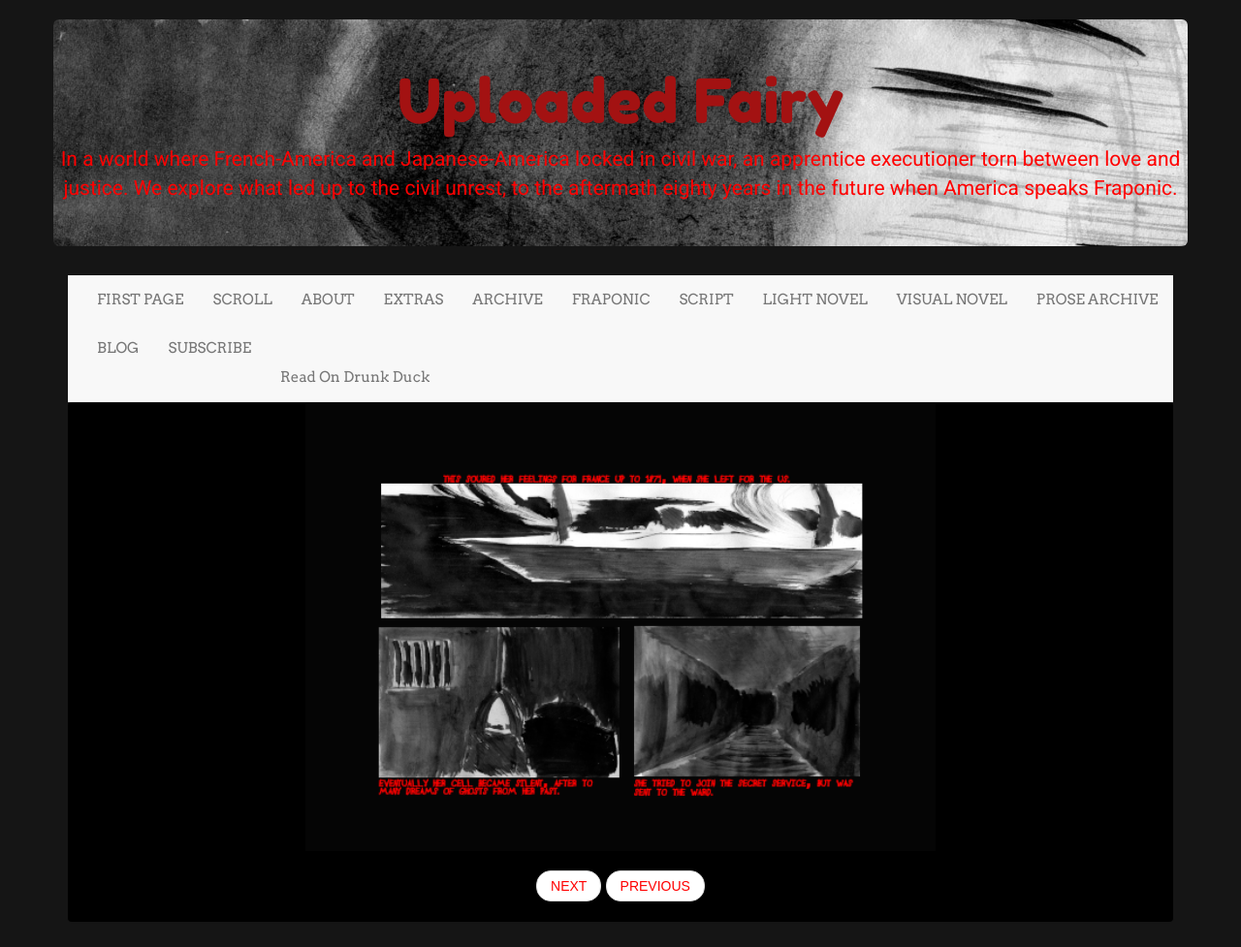
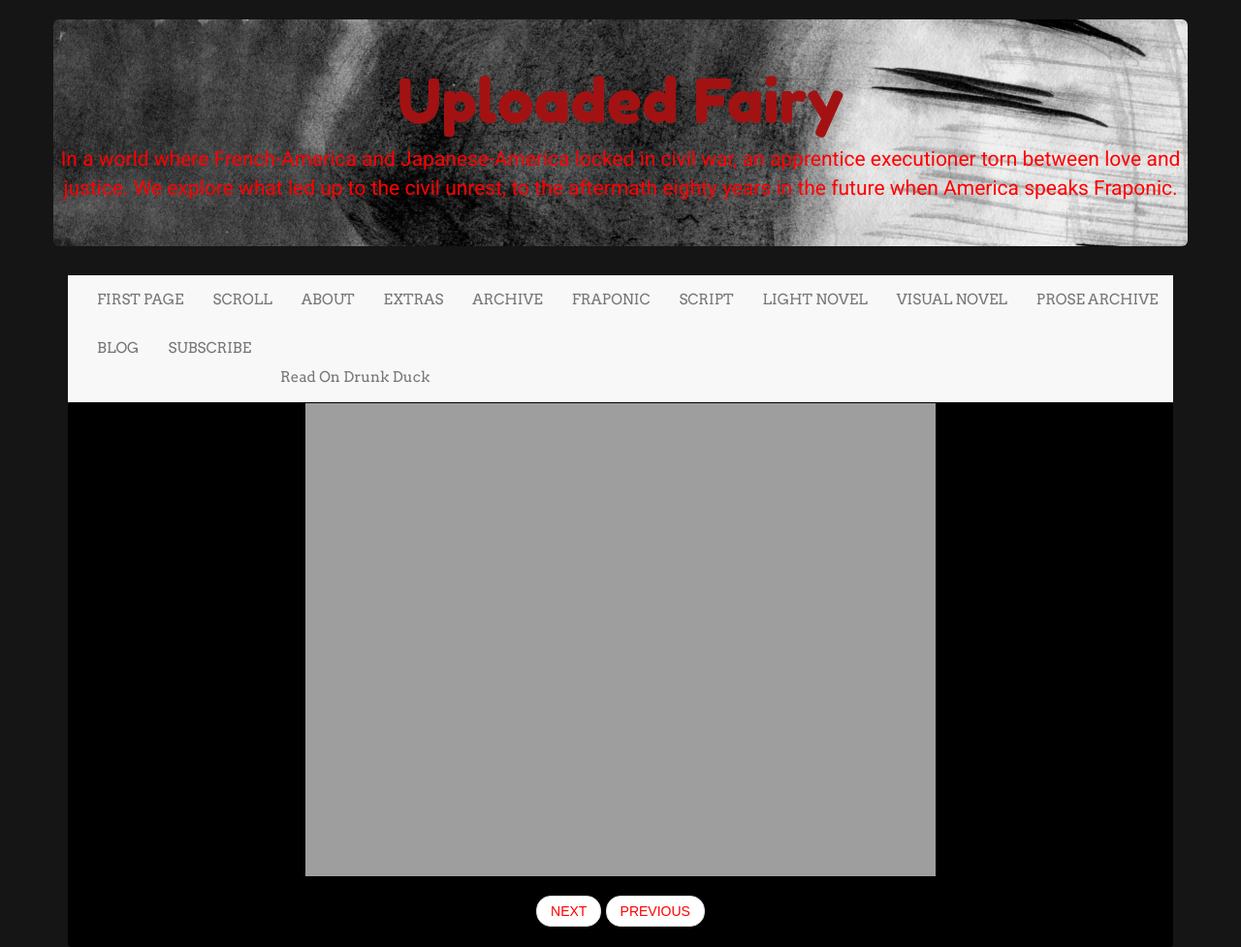
Before and after one commit to LWFlouisa/UploadedFairy, a Jekyll site: the page built from _posts/2021-11-07-page22.md, in a window 1280 px wide. Shown: the whole page at 97% size. Built offline with Jekyll 4.4.1, drawn with Linux system fonts in a browser that asks for light colours; nearby versions of some CDN libraries; before the commit the page ends 951 px from its top, so only the background shows below that.

Commit message:
Update 2021-11-07-page22.md

```diff
--- a/_posts/2021-11-07-page22.md
+++ b/_posts/2021-11-07-page22.md
@@ -5,4 +5,4 @@
 categories: page
 permalink: /022
 ---
-![PAGE TWENTY TWO]({{ site.url }}/pages/pagetest22.png)
+![PAGE TWENTY TWO]({{ site.url }}/finished_pages/page22.jpg)
```
